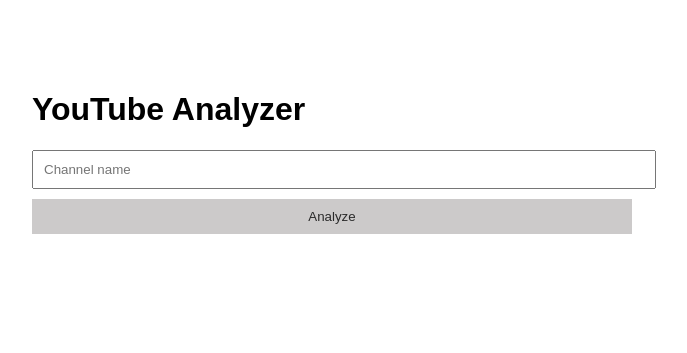
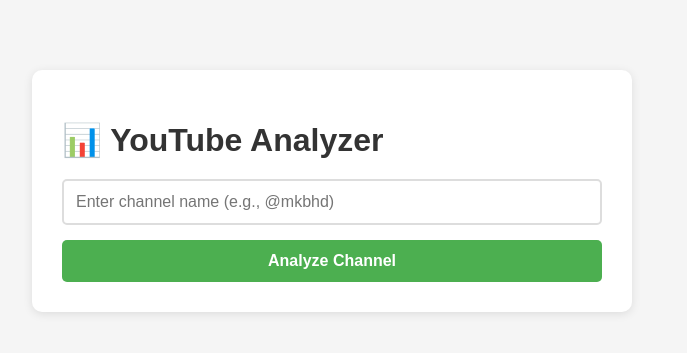
Before and after one commit to rohitrgandhi/youtube-analyzer, a Flask app: page / in a window 1280 px wide. Shown: the top 353 px of the page, without its empty margins (308-995 px from the left). Run offline with Flask 3, Linux system fonts and the light colour scheme.

Commit message:
Complete fix: better error handling and debug logging

```diff
--- a/app.py
+++ b/app.py
@@ -21,45 +21,49 @@
 def run_analysis(task_id, channel):
     task = tasks[task_id]
     try:
-        # Import here to avoid circular imports
         from clean_analyzer import CleanAnalyzer
         from clean_report import generate_clean_report
 
-        # DEBUG: Check if API keys exist
+        # Get API keys
         youtube_key = os.environ.get("YOUTUBE_API_KEY")
         openai_key = os.environ.get("OPENAI_API_KEY")
 
-        print(f"\n=== DEBUG INFO ===")
+        # Debug logging
+        print(f"\n{'='*50}")
+        print(f"DEBUG: Starting analysis for {channel}")
         print(f"YouTube API Key exists: {youtube_key is not None}")
         print(f"OpenAI API Key exists: {openai_key is not None}")
-        print(f"Channel: {channel}")
-        print(f"==================\n")
+        print(f"{'='*50}\n")
 
         if not youtube_key:
             task.status = "error"
-            task.error = "YouTube API key not configured"
+            task.error = "YouTube API key not configured on server"
+            print("ERROR: YouTube API key missing!")
             return
 
         if not openai_key:
             task.status = "error"
-            task.error = "OpenAI API key not configured"
+            task.error = "OpenAI API key not configured on server"
+            print("ERROR: OpenAI API key missing!")
             return
 
         task.progress = 10
-        task.message = "Initializing..."
-        analyzer = CleanAnalyzer(
-            youtube_key,
-            openai_key,
-            "gpt-4o-mini"
-        )
+        task.message = "Initializing analyzer..."
+
+        analyzer = CleanAnalyzer(youtube_key, openai_key, "gpt-4o-mini")
+        print(f"✓ Analyzer initialized successfully")
 
         task.progress = 20
-        task.message = f"Finding {channel}..."
+        task.message = f"Finding channel {channel}..."
         channel_id = analyzer.get_channel_id(channel)
+
         if not channel_id:
             task.status = "error"
-            task.error = "Channel not found"
+            task.error = "Channel not found. Please check the channel name."
+            print(f"ERROR: Could not find channel: {channel}")
             return
+
+        print(f"✓ Found channel ID: {channel_id}")
 
         task.progress = 30
         task.message = "Fetching videos..."
@@ -69,6 +73,8 @@
             task.status = "error"
             task.error = f"Only {len(videos)} videos found. Need at least 10 for analysis."
             return
+
+        print(f"✓ Fetched {len(videos)} videos")
 
         task.progress = 40
         task.message = "Processing videos..."
@@ -117,6 +123,8 @@
 
         html_file = generate_clean_report(categorized, analyses)
 
+        print(f"✓ Analysis complete! Report: {html_file}")
+
         task.status = "complete"
         task.progress = 100
         task.result = {
@@ -127,10 +135,14 @@
                 'videos': len(categorized['videos'])
             }
         }
+
     except Exception as e:
         task.status = "error"
         task.error = str(e)
-        print(f"Error: {e}")
+        print(f"\n{'!'*50}")
+        print(f"ERROR in analysis:")
+        print(f"{e}")
+        print(f"{'!'*50}\n")
         import traceback
         traceback.print_exc()
 
@@ -173,5 +185,4 @@
     print("\nOpen: http://localhost:8080\n")
     app.run(host='0.0.0.0', port=8080, debug=False)
 
-# Vercel entry point
 application = app
--- a/templates/index.html
+++ b/templates/index.html
@@ -2,31 +2,177 @@
 <html>
 <head>
 <title>YouTube Analyzer</title>
+<style>
+body {
+    font-family: Arial, sans-serif;
+    max-width: 600px;
+    margin: 50px auto;
+    padding: 20px;
+    background: #f5f5f5;
+}
+.container {
+    background: white;
+    padding: 30px;
+    border-radius: 10px;
+    box-shadow: 0 2px 10px rgba(0,0,0,0.1);
+}
+h1 {
+    color: #333;
+    margin-bottom: 20px;
+}
+input {
+    width: 100%;
+    padding: 12px;
+    margin-bottom: 15px;
+    border: 2px solid #ddd;
+    border-radius: 5px;
+    font-size: 16px;
+    box-sizing: border-box;
+}
+input:focus {
+    outline: none;
+    border-color: #4CAF50;
+}
+button {
+    width: 100%;
+    padding: 12px;
+    background: #4CAF50;
+    color: white;
+    border: none;
+    border-radius: 5px;
+    font-size: 16px;
+    cursor: pointer;
+    font-weight: bold;
+}
+button:hover {
+    background: #45a049;
+}
+button:disabled {
+    background: #ccc;
+    cursor: not-allowed;
+}
+#msg {
+    margin-top: 20px;
+    padding: 15px;
+    background: #f0f0f0;
+    border-radius: 5px;
+    min-height: 20px;
+    display: none;
+}
+#msg.error {
+    background: #ffebee;
+    color: #c62828;
+}
+#msg.success {
+    background: #e8f5e9;
+    color: #2e7d32;
+}
+.progress-bar {
+    width: 100%;
+    height: 4px;
+    background: #ddd;
+    border-radius: 2px;
+    margin-top: 10px;
+    overflow: hidden;
+    display: none;
+}
+.progress-fill {
+    height: 100%;
+    background: #4CAF50;
+    width: 0%;
+    transition: width 0.3s ease;
+}
+</style>
 </head>
-<body style="font-family:Arial;max-width:600px;margin-left:auto;margin-right:auto;margin-top:50px;padding:20px;">
-<h1>YouTube Analyzer</h1>
-<input type="text" id="ch" placeholder="Channel name" style="width:100%;padding:10px;margin-bottom:10px;">
-<button onclick="go()" style="width:100%;padding:10px;background:rgb(204, 202, 202);color:rgb(42, 42, 42);border:none;cursor:pointer;">Analyze</button>
-<p id="msg"></p>
+<body>
+<div class="container">
+    <h1>📊 YouTube Analyzer</h1>
+    <input type="text" id="ch" placeholder="Enter channel name (e.g., @mkbhd)" />
+    <button id="btn" onclick="go()">Analyze Channel</button>
+    <div class="progress-bar" id="progressBar">
+        <div class="progress-fill" id="progressFill"></div>
+    </div>
+    <div id="msg"></div>
+</div>
+
 <script>
-var tid=null;
-function go(){
-var ch=document.getElementById('ch').value;
-document.getElementById('msg').innerHTML='Starting...';
-fetch('/api/analyze',{method:'POST',headers:{'Content-Type':'application/json'},body:JSON.stringify({channel:ch,video_types:['shorts','regular','podcasts']})}).then(function(r){return r.json();}).then(function(d){tid=d.task_id;check();});
+var tid = null;
+var btn = document.getElementById('btn');
+var msg = document.getElementById('msg');
+var progressBar = document.getElementById('progressBar');
+var progressFill = document.getElementById('progressFill');
+
+function showMessage(text, type) {
+    msg.innerHTML = text;
+    msg.className = type || '';
+    msg.style.display = 'block';
 }
-function check(){
-fetch('/api/progress/'+tid).then(function(r){return r.json();}).then(function(d){
-document.getElementById('msg').innerHTML=d.message+' ('+d.progress+'%)';
-if(d.status==='complete'){
-window.open('/api/report/'+d.result.html_file.split('/').pop(),'_blank');
-document.getElementById('msg').innerHTML='Done! Report opened.';
-}else if(d.status==='error'){
-document.getElementById('msg').innerHTML='Error: '+d.error;
-}else{
-setTimeout(check,1000);
+
+function updateProgress(percent) {
+    progressFill.style.width = percent + '%';
+    progressBar.style.display = percent > 0 ? 'block' : 'none';
 }
-});
+
+function go() {
+    var ch = document.getElementById('ch').value.trim();
+
+    if (!ch) {
+        showMessage('Please enter a channel name', 'error');
+        return;
+    }
+
+    btn.disabled = true;
+    btn.innerHTML = 'Analyzing...';
+    showMessage('Starting analysis...', '');
+    updateProgress(0);
+
+    fetch('/api/analyze', {
+        method: 'POST',
+        headers: {'Content-Type': 'application/json'},
+        body: JSON.stringify({channel: ch})
+    })
+    .then(r => r.json())
+    .then(d => {
+        tid = d.task_id;
+        check();
+    })
+    .catch(err => {
+        showMessage('Error starting analysis: ' + err.message, 'error');
+        btn.disabled = false;
+        btn.innerHTML = 'Analyze Channel';
+    });
+}
+
+function check() {
+    fetch('/api/progress/' + tid)
+    .then(r => r.json())
+    .then(d => {
+        updateProgress(d.progress);
+        showMessage(d.message + ' (' + d.progress + '%)', '');
+
+        if (d.status === 'complete') {
+            showMessage('✅ Analysis complete! Opening report...', 'success');
+            window.open('/api/report/' + d.result.html_file.split('/').pop(), '_blank');
+            btn.disabled = false;
+            btn.innerHTML = 'Analyze Channel';
+            setTimeout(() => {
+                msg.style.display = 'none';
+                updateProgress(0);
+            }, 3000);
+        } else if (d.status === 'error') {
+            showMessage('❌ Error: ' + d.error, 'error');
+            btn.disabled = false;
+            btn.innerHTML = 'Analyze Channel';
+            updateProgress(0);
+        } else {
+            setTimeout(check, 1000);
+        }
+    })
+    .catch(err => {
+        showMessage('Error checking progress: ' + err.message, 'error');
+        btn.disabled = false;
+        btn.innerHTML = 'Analyze Channel';
+    });
 }
 </script>
 </body>
```
Also changed, not shown: README.md.
